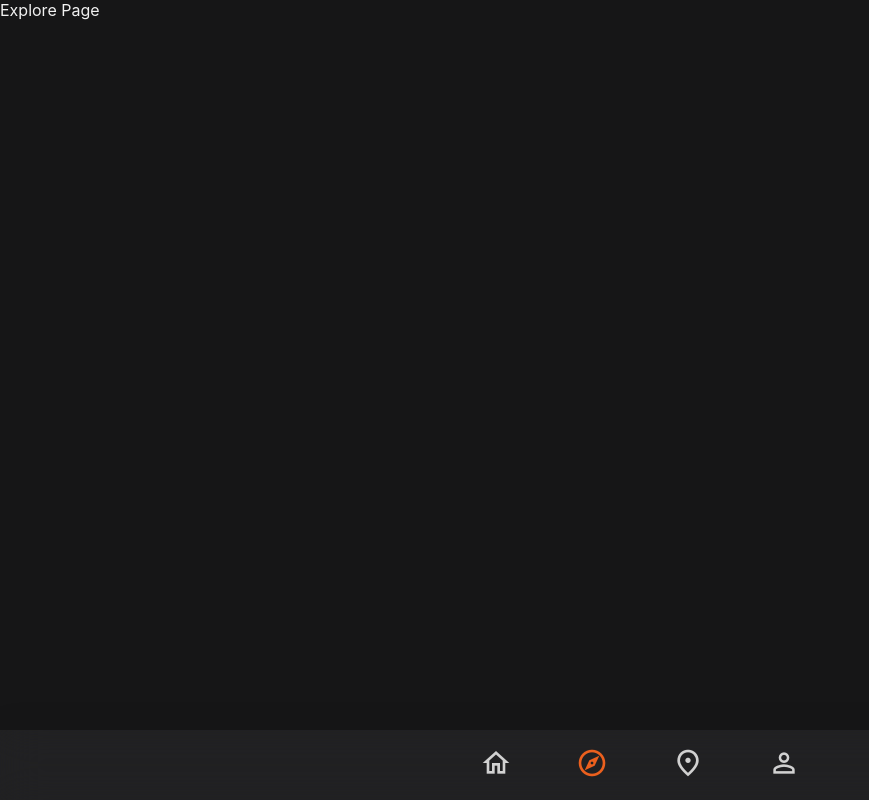
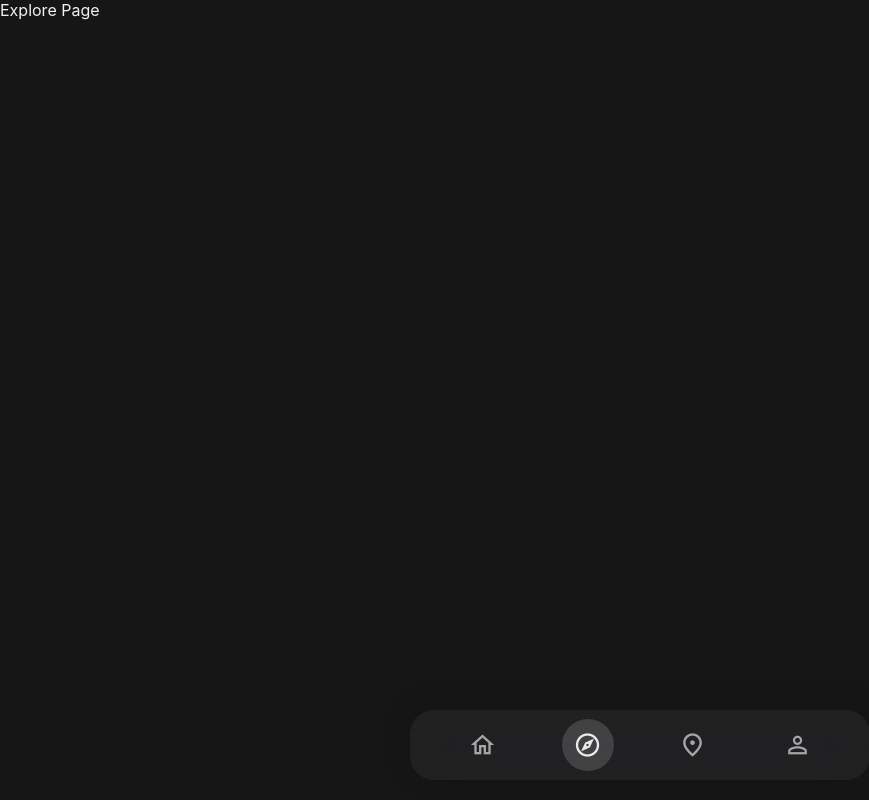
Before and after one commit to gulnaz-web/travel-app, a Next.js app: page /explore in a window 1280 px wide. Shown: the whole page, without its empty margins (0-869 px from the left). Built offline with nearby package versions, Linux system fonts and the light colour scheme.

Commit message:
fix: design footer

```diff
--- a/src/app/styles/_variables.scss
+++ b/src/app/styles/_variables.scss
@@ -1,6 +1,14 @@
+// Main colors
 $background-color: #161617;
+$text-color: #f1f1f1;
+$gray: #d1d1d1;
 
-$text-color: #f1f1f1;
+// Glass effect colors
+$glass-bg: rgba(255, 255, 255, 0.05);
+$glass-bg-hover: rgba(255, 255, 255, 0.1);
+$glass-bg-active: rgba(255, 255, 255, 0.15);
 
-$accent: #eb601e;
-$gray: #d1d1d1;
+// Icon colors
+$icon-default: rgba(255, 255, 255, 0.6);
+$icon-hover: rgba(255, 255, 255, 0.9);
+$icon-active: $icon-hover;
--- a/src/shared/ui/footer/Footer.module.scss
+++ b/src/shared/ui/footer/Footer.module.scss
@@ -2,32 +2,52 @@
   position: fixed;
   bottom: 0;
   left: 0;
-  width: 100%;
-  background: rgba(255, 255, 255, 0.05);
-  backdrop-filter: blur(20px) saturate(180%);
-  -webkit-backdrop-filter: blur(20px) saturate(180%);
-  box-shadow: 0 -4px 30px rgba(0, 0, 0, 0.08);
+  right: 0;
+  margin: 0 auto;
+  max-width: 500px;
+  padding: 0 20px 20px;
+  z-index: 1000;
 
   & .nav {
     display: flex;
     align-items: center;
-    justify-content: center;
+    justify-content: space-around;
     height: 70px;
+    background: $glass-bg;
+    backdrop-filter: blur(24px) saturate(180%);
+    -webkit-backdrop-filter: blur(24px) saturate(180%);
+    border-radius: 24px;
+    box-shadow: 0 -4px 30px rgba(0, 0, 0, 0.15);
+    padding: 0 20px;
   }
 
   & .link {
-    margin: 0 2rem;
+    display: flex;
+    align-items: center;
+    justify-content: center;
+    padding: 12px;
+    border-radius: 100%;
+    transition: all 0.3s ease;
 
     > span {
-      transition: color 0.4s ease;
-      font-size: 2rem;
-      color: $gray;
+      transition: all 0.3s ease;
+      font-size: 1.75rem;
+      color: $icon-default;
     }
 
-    &:hover,
+    &:hover {
+      background: $glass-bg-hover;
+
+      > span {
+        color: $icon-hover;
+      }
+    }
+
     &.active {
+      background: $glass-bg-active;
+
       > span {
-        color: $accent;
+        color: $icon-active;
       }
     }
   }
```
